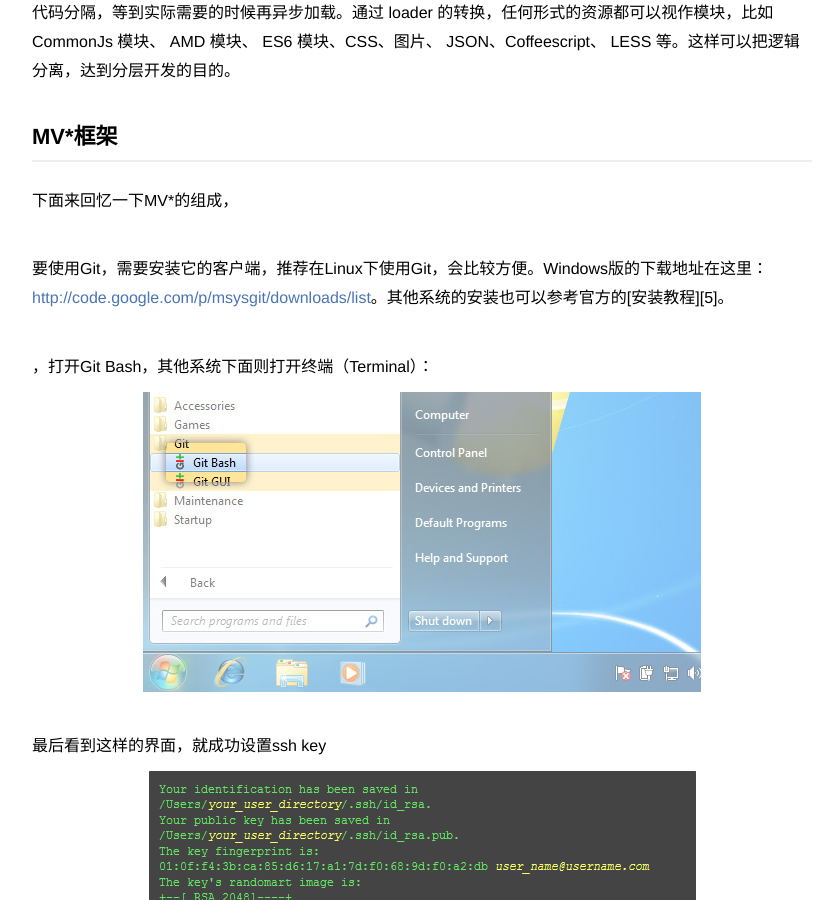
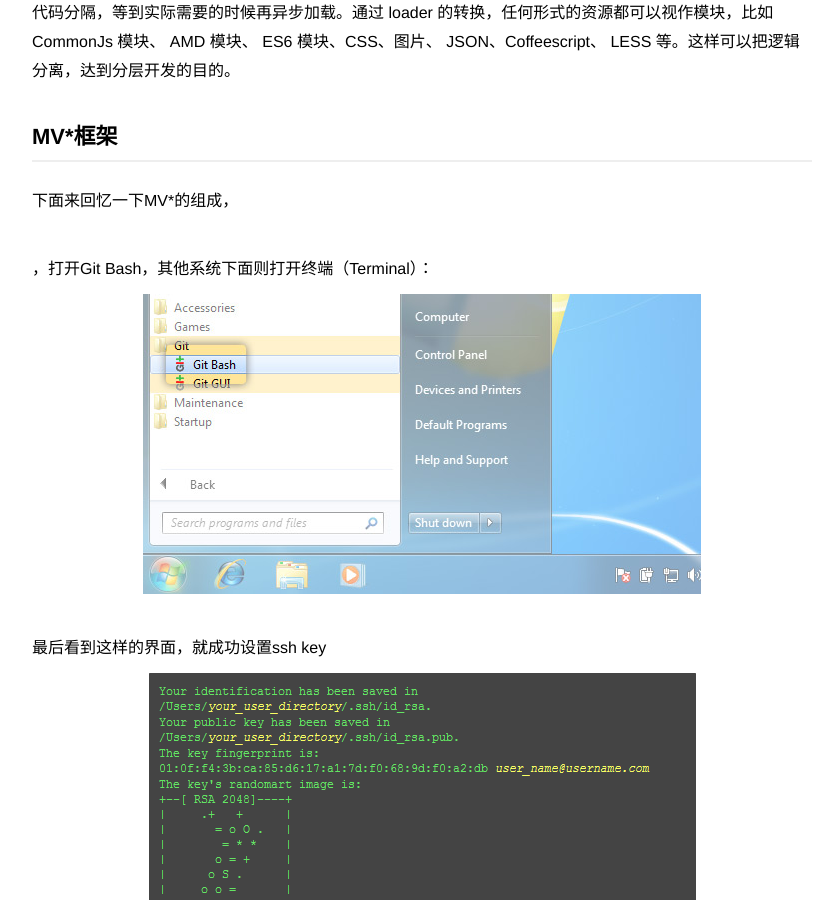
Before and after one commit to ioloveuu/ioloveuu.github.io, a Jekyll site: the page built from _posts/2016-12-28-frame-analys.md, in a window 1280 px wide and 900 px high, scrolled down 2342 px. Shown: the whole window, without its empty margins (218-1048 px from the left). Built offline with Jekyll 4.4.1, drawn with Linux system fonts in a browser that asks for light colours; nearby versions of some CDN libraries; a script that is not in the unit is left out.

Commit message:
Update 2016-12-28-frame-analys.md

```diff
--- a/_posts/2016-12-28-frame-analys.md
+++ b/_posts/2016-12-28-frame-analys.md
@@ -96,8 +96,6 @@
 下面来回忆一下MV*的组成，
 
 
-要使用Git，需要安装它的客户端，推荐在Linux下使用Git，会比较方便。Windows版的下载地址在这里：[http://code.google.com/p/msysgit/downloads/list](http://code.google.com/p/msysgit/downloads/list "Windows版Git客户端")。其他系统的安装也可以参考官方的[安装教程][5]。
-
 
 ，打开Git Bash，其他系统下面则打开终端（Terminal）：
 ![Git Bash](/images/githubpages/bootcamp_1_win_gitbash.jpg)
```
